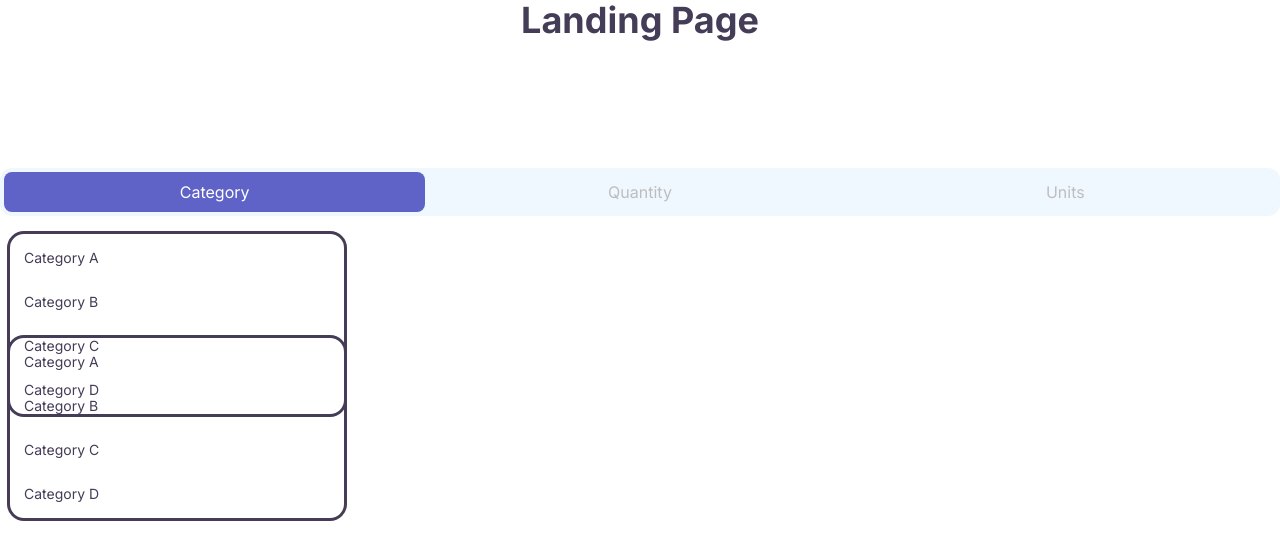
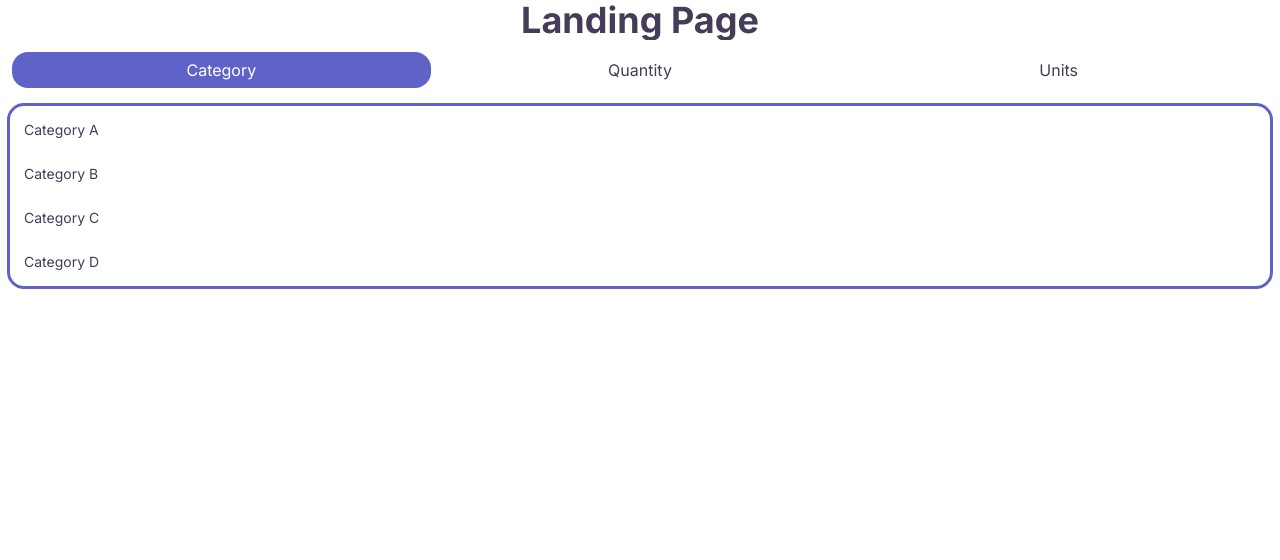
Before and after one commit to devhausleipzigacademy/camp8-final-project, a Next.js app: page / in a window 1280 px wide. Shown: the top 560 px of the page. Built offline with nearby package versions, Linux system fonts and the light colour scheme.

Commit message:
tried things, deleted things, styled things

```diff
--- a/src/components/EditModal.tsx
+++ b/src/components/EditModal.tsx
@@ -3,14 +3,26 @@ import Image from "next/image";
 import styles from "@/styles/Home.module.css";
 import { useState } from "react";
 import { Tab } from "@headlessui/react";
-import ListItem from "@/components/ListItem";
-import { SortByButton } from "./SortByButton";
+
+import { type } from "os";
+
+type Category = string;
+type Quantity = number;
+type Units = string;
 
 function classNames(...classes: string[]) {
 	return classes.filter(Boolean).join(" ");
 }
 
 export default function EditModal() {
+	let [quantityInput] = useState({
+		Quantity: [
+			{
+				id: 1,
+				title: "enter quantity",
+			},
+		],
+	});
 	let [categories] = useState({
 		Category: [
 			//infinite categories can be created (somehow)
@@ -29,6 +41,22 @@ export default function EditModal() {
 			{
 				id: 4,
 				title: "Category D",
+			},
+			{
+				id: 5,
+				title: "endless ",
+			},
+			{
+				id: 6,
+				title: "amount",
+			},
+			{
+				id: 7,
+				title: "of categories",
+			},
+			{
+				id: 8,
+				title: "...",
 			},
 		],
 		Quantity:
@@ -58,26 +86,54 @@ export default function EditModal() {
 			},
 			{
 				id: 5,
-				title: "kg (Kilograms)",
+				title: "cups",
 			},
 		],
 	});
+	// FUNCTIONALITY FOR SELECTING UNITS MAYBE
+	const [selectedUnits, setSelectedUnits] = useState<string>("");
+
+	function clickUnit(toCheck: string) {
+		if (selectedUnits == toCheck) {
+			return setSelectedUnits("");
+		} else {
+			setSelectedUnits(toCheck);
+		}
+	}
+
 	return (
-		<div className="w-full h-full flex flex-col px-2 py-16 font-sans sm:px-0 outline-1 outline-primary-default-background">
-			<SortByButton />
+		<div className="w-full h-full gap-0 flex flex-col font-sans outline-primary-default-background">
+			{/* ---MODIFIED */}
 
-			{/* ---IMPLEMENTED IN COMPONENT */}
 			<Tab.Group>
-				<Tab.Panels className="mt-2 max-w-[354px] h-8">
+				<Tab.List className="flex rounded-xl bg-text-white px-3 py-3">
+					{Object.keys(categories).map((category) => (
+						<Tab
+							key={category}
+							className={({ selected }) =>
+								classNames(
+									"w-full rounded-2xl py-2 font-medium leading-5 focus:outline-none",
+									selected
+										? "bg-primary-default-Solid text-text-white"
+										: "bg-text-white text-text-typo"
+								)
+							}
+						>
+							{category}
+						</Tab>
+					))}
+				</Tab.List>
+
+				<Tab.Panels className="mt-2 w-screen h-8">
 					{Object.values(categories).map((options, idx) => (
 						<Tab.Panel
 							key={idx}
 							className={classNames(
-								"rounded-xl max-w-[354px] bg-white p-3 outline-1 outline-primary-default-background font-sans text-text-typo",
+								"rounded-xl w-screen bg-white px-3 py-0 outline-1 outline-primary-default-Solid font-sans text-text-typo",
 								"ring-white ring-opacity-60 ring-offset-2 ring-offset-blue-400 focus:outline-none focus:ring-2"
 							)}
 						>
-							<ul className="rounded-xl outline outline-offset-2 outline-primary-default-background">
+							<ul className="rounded-xl outline outline-offset-2 outline-primary-default-Solid overflow-y-auto max-h-44">
 								{options.map((option) => (
 									<li
 										key={option.id}
@@ -91,7 +147,7 @@ export default function EditModal() {
 											href="#"
 											className={classNames(
 												"absolute inset-0 rounded-md",
-												"focus:z-10 focus:outline-none focus:bg-primary-default-background focus:opacity-10"
+												"focus:z-10 focus:outline-none focus:bg-primary-default-Solid focus:opacity-10"
 											)}
 										/>
 									</li>
@@ -101,7 +157,7 @@ export default function EditModal() {
 					))}
 				</Tab.Panels>
 			</Tab.Group>
-			{/* ---IMPLEMENTED IN COMPONENT */}
+			{/* ---MODIFIED */}
 		</div>
 	);
 }
--- a/src/components/SortByButton.tsx
+++ b/src/components/SortByButton.tsx
@@ -4,7 +4,6 @@ import { Tab } from "@headlessui/react";
 type Category = string;
 type Post = {
 	id: number;
-	title: string;
 };
 
 function classNames(...classes: string[]) {
@@ -12,67 +11,14 @@ function classNames(...classes: string[]) {
 }
 
 export function SortByButton() {
-	// let [categories] = useState<Record<Category, Post[]>>({
-	// 	RECENT: [{ id: 1 }],
-	// 	CATEGORY: [{ id: 2 }],
-	// 	ALPHABETIC: [{ id: 3 }],
-	// });
-
 	let [categories] = useState<Record<Category, Post[]>>({
-		Category: [
-			//infinite categories can be created (somehow)
-			{
-				id: 1,
-				title: "Category A",
-			},
-			{
-				id: 2,
-				title: "Category B",
-			},
-			{
-				id: 3,
-				title: "Category C",
-			},
-			{
-				id: 4,
-				title: "Category D",
-			},
-		],
-		Quantity:
-			//NEW INPUT COMPONENT
-			[
-				{
-					id: 1,
-					title: "enter quantity",
-				},
-			],
-		Units: [
-			{
-				id: 1,
-				title: "ml Mililiters)",
-			},
-			{
-				id: 2,
-				title: "l (Liters)",
-			},
-			{
-				id: 3,
-				title: "g (Grams)",
-			},
-			{
-				id: 4,
-				title: "kg (Kilograms)",
-			},
-			{
-				id: 5,
-				title: "kg (Kilograms)",
-			},
-		],
+		RECENT: [{ id: 1 }],
+		CATEGORY: [{ id: 2 }],
+		ALPHABETIC: [{ id: 3 }],
 	});
 
 	return (
 		<div className="w-full h-full flex flex-col px-2 py-16 font-sans sm:px-0 outline-1 outline-primary-default-background">
-			{/* ---ORIGINAL FROM COMPONENT */}
 			<Tab.Group>
 				<Tab.List className="flex space-x-1 rounded-xl bg-secondary-transparent p-1">
 					{Object.keys(categories).map((category) => (
@@ -92,43 +38,6 @@ export function SortByButton() {
 					))}
 				</Tab.List>
 			</Tab.Group>
-			{/* ---ORIGINAL FROM COMPONENT */}
-			{/* ---MODIFIED */}
-			<Tab.Group>
-				<Tab.Panels className="mt-2 max-w-[354px] h-8">
-					{Object.values(categories).map((options, idx) => (
-						<Tab.Panel
-							key={idx}
-							className={classNames(
-								"rounded-xl max-w-[354px] bg-white p-3 outline-1 outline-primary-default-background font-sans text-text-typo",
-								"ring-white ring-opacity-60 ring-offset-2 ring-offset-blue-400 focus:outline-none focus:ring-2"
-							)}
-						>
-							<ul className="rounded-xl outline outline-offset-2 outline-primary-default-background">
-								{options.map((option) => (
-									<li
-										key={option.id}
-										className="relative rounded-md p-3"
-									>
-										<h3 className="text-sm font-medium leading-5">
-											{option.title}
-										</h3>
-
-										<a
-											href="#"
-											className={classNames(
-												"absolute inset-0 rounded-md",
-												"focus:z-10 focus:outline-none focus:bg-primary-default-background focus:opacity-10"
-											)}
-										/>
-									</li>
-								))}
-							</ul>
-						</Tab.Panel>
-					))}
-				</Tab.Panels>
-			</Tab.Group>
-			{/* ---MODIFIED */}
 		</div>
 	);
 }
--- a/src/pages/index.tsx
+++ b/src/pages/index.tsx
@@ -1,7 +1,7 @@
+import EditModal from "@/components/EditModal";
 import Head from "next/head";
 
 import { prisma } from "./api/prisma";
-import EditModal from "../components/EditModal";
 
 export default function Home() {
 	return (
```
